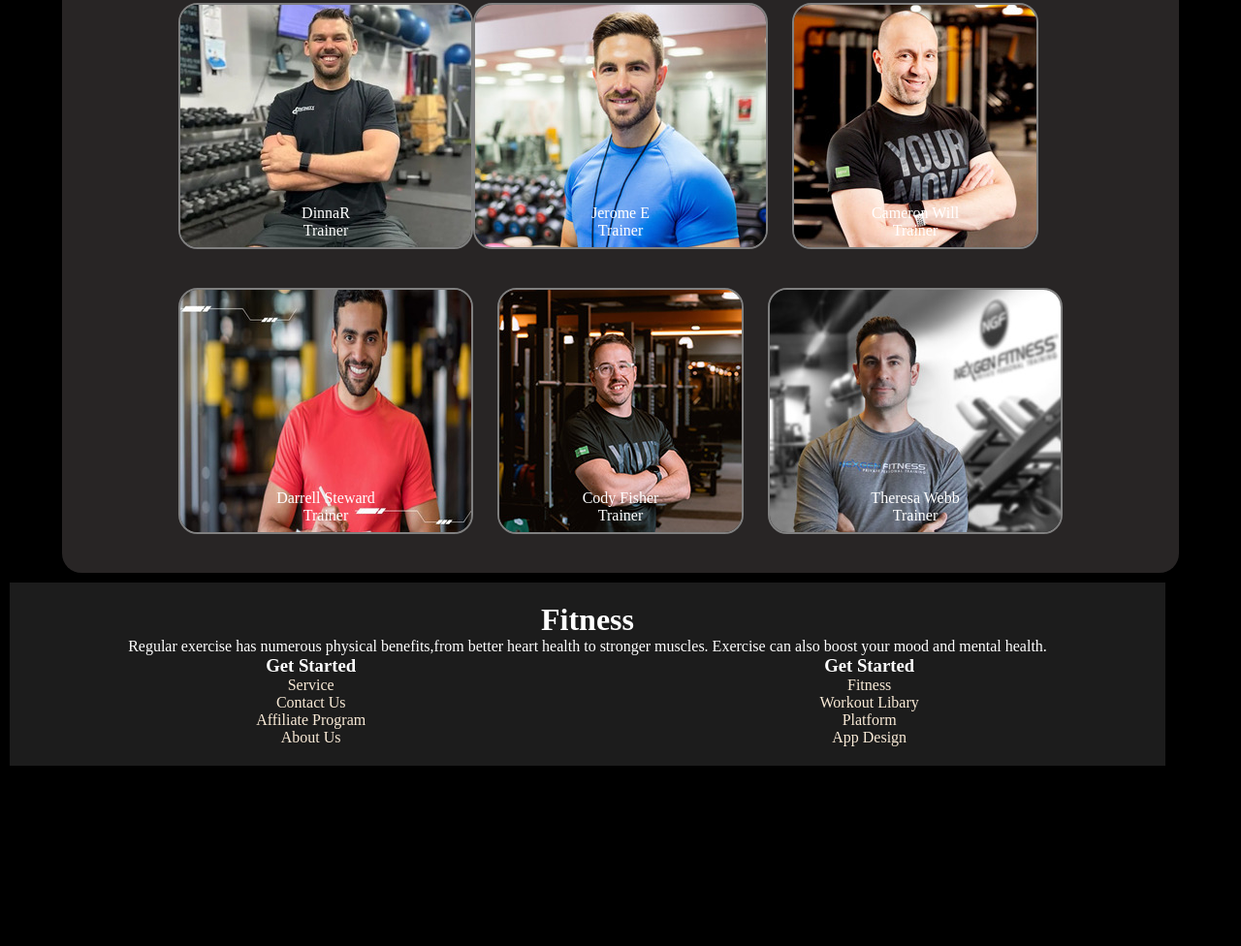
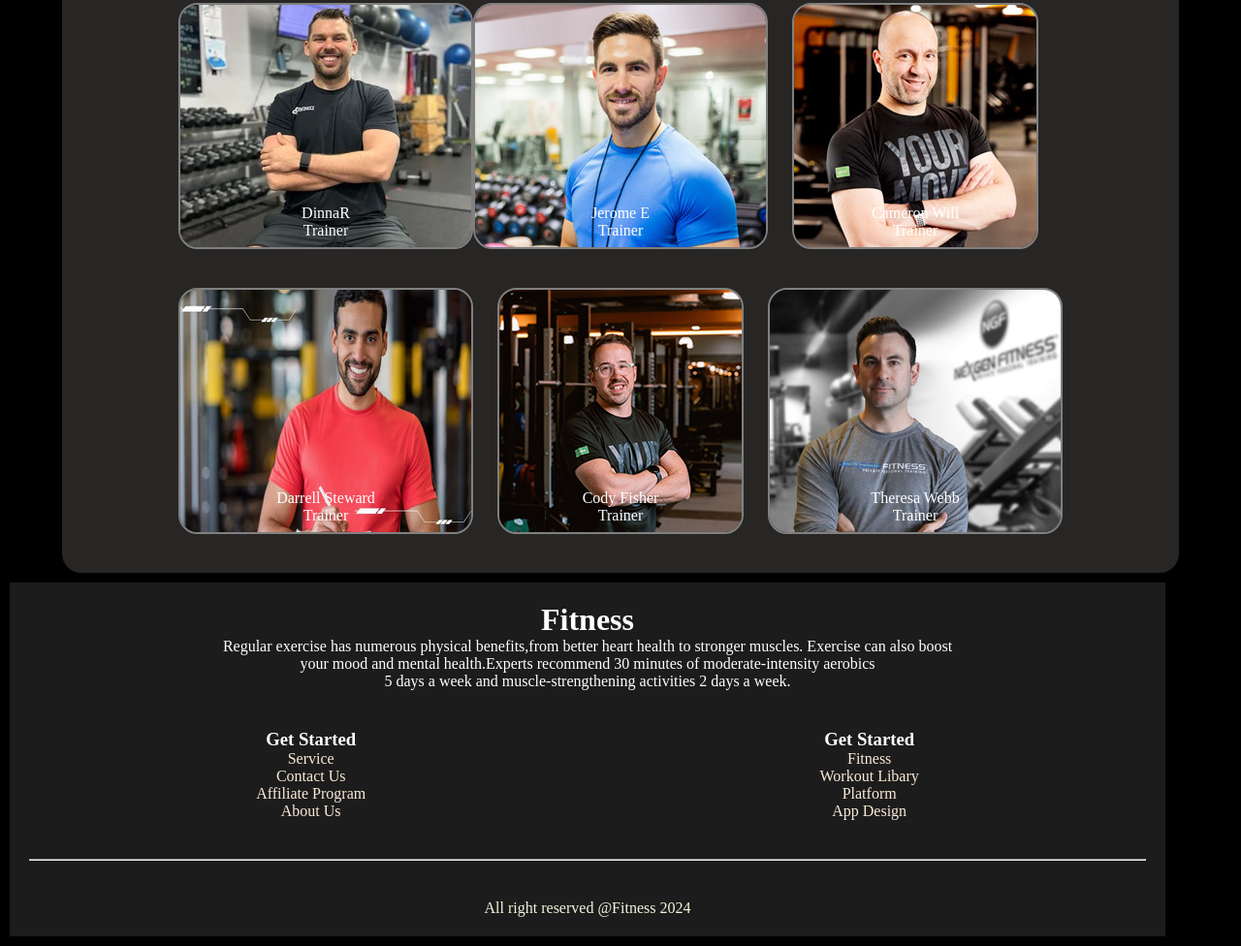
Before and after one commit to rabeya-poly/assin02-after-independent, a plain HTML site: page index.html in a window 1280 px wide. Shown: the part 2199-3175 px from the top of the page at 97% size. Before the commit the page ends 2999 px from the top, so only its background shows below. Drawn offline with Linux system fonts and the light colour scheme; a web font is replaced by a local one.

Commit message:
added about

```diff
--- a/index.html
+++ b/index.html
@@ -154,7 +154,7 @@
     <footer>
         <div class="foot-container">
             <div><h1>Fitness</h1>
-            <p>Regular exercise has numerous physical benefits,from better heart health to stronger muscles. Exercise can also boost your mood and mental health. </p></div>
+            <p>Regular exercise has numerous physical benefits,from better heart health to stronger muscles. Exercise can also boost<br> your mood and mental health.Experts recommend 30 minutes of moderate-intensity aerobics<br> 5 days a week and muscle-strengthening activities 2 days a week. </p></div>
             <div class="foot-finess">
                 <div class="get1">
                     <h3>Get Started</h3>
@@ -171,7 +171,13 @@
                     <a href="">App Design</a>
                 </div>
             </div>
+
+        <div class="footer-last">
+            <hr>
+            <p class="p3">All right reserved @Fitness 2024</p>
         </div>
+
+    </div>
     </footer>
 </body>
 </html>
--- a/style.css
+++ b/style.css
@@ -334,6 +334,16 @@ border-radius: 20px;
  .foot-finess{
   display: flex;
   justify-content: space-around;
+  margin-top: 40px;
+ }
+ .footer-last{
+  margin-top: 40px;
+  color: beige;
+  gap: 2px;
+ }
+ .p3{
+  margin-top: 40px;
+  font-weight: 300;
  }
 /* resposive for mobile */
 @media screen and (max-width: 575px){
```
